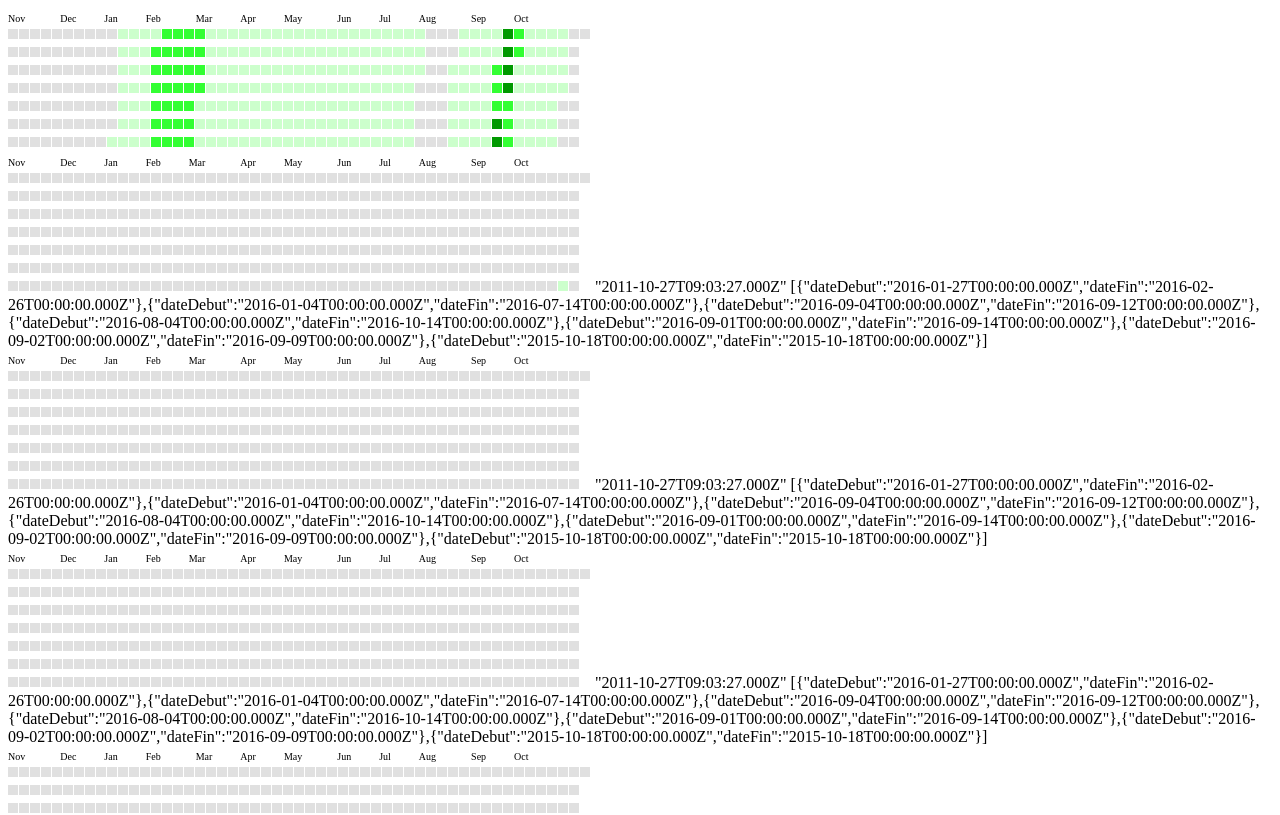
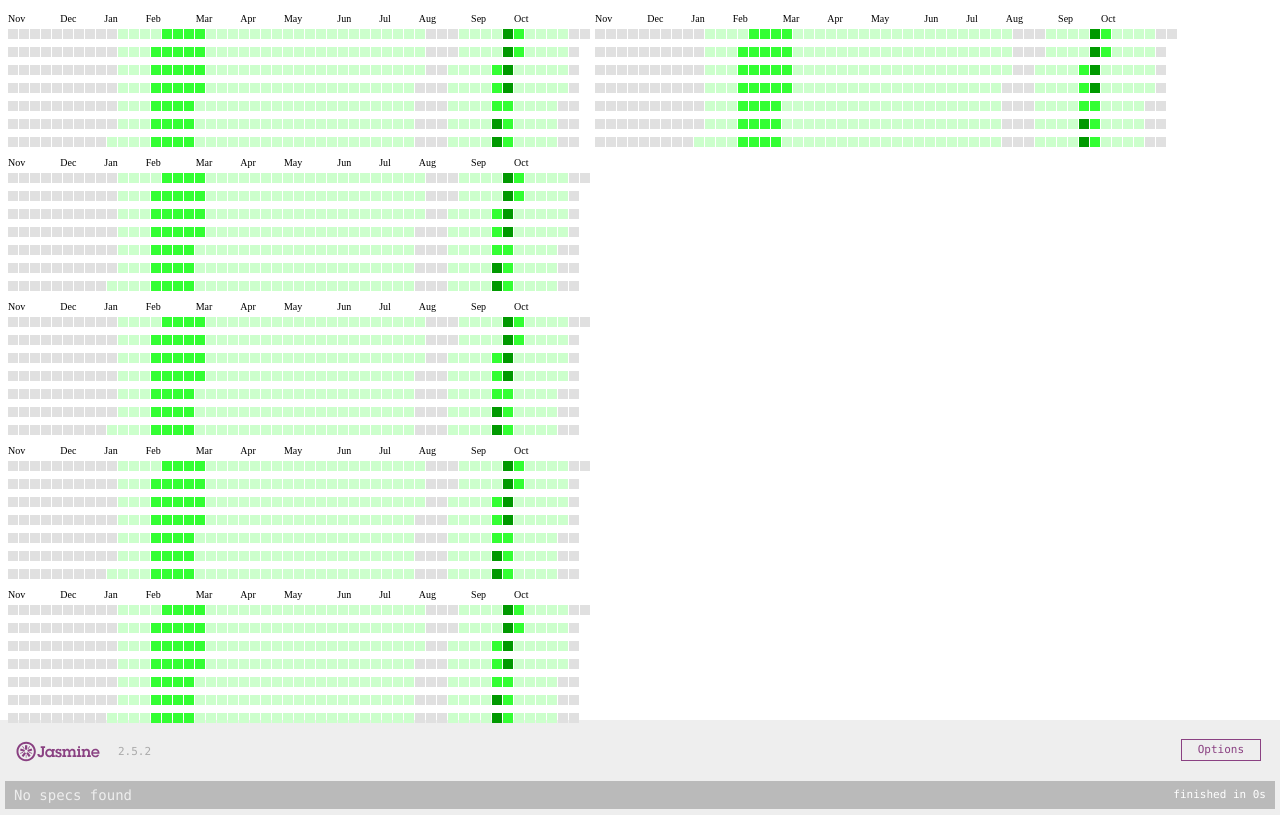
Before and after one commit to redholl0w/calendar, a plain HTML site: page test.html in a window 1280 px wide. Shown: the top 815 px of the page. Drawn offline with Linux system fonts and the light colour scheme.

Commit message:
(fix) Handle ng-repeat

```diff
--- a/js/calendar.js
+++ b/js/calendar.js
@@ -74,6 +74,7 @@ angular.module('calendar', ['config_calendar'])
                           };
 
       var tab = function(dateDepart, tab) {
+                        console.log(dateDepart);
                         console.log(tab);
                         var calendar=[];
                         init_tab(calendar);
@@ -81,8 +82,8 @@ angular.module('calendar', ['config_calendar'])
 
                           if (date.dateFin == null)
                               date.dateFin = new Date(date.dateDebut);
-                            var nbDebut = grade(dateDepart, date.dateDebut);
-                            var nbFin = grade(dateDepart, date.dateFin);
+                            var nbDebut = grade(new Date(dateDepart), new Date(date.dateDebut));
+                            var nbFin = grade(new Date(dateDepart), new Date(date.dateFin));
                             if (nbFin < nbDebut || (nbDebut === null || nbFin === null))
                                   continue;
                             if (nbDebut < 0)
@@ -102,12 +103,12 @@ angular.module('calendar', ['config_calendar'])
                       };
 
 
-      var aujd = this.start;
+      var aujd = new Date(this.start);
       aujd.setYear(aujd.getFullYear()-1);
 
       this.weeks = tab(aujd, this.data);
       this.month = fill(aujd);
-      console.log(this.month);
+      console.log(this.month);;
   }
 
 });
--- a/test.html
+++ b/test.html
@@ -18,10 +18,10 @@ angular.module('application', ['calendar']).controller('test', function ($scope)
     $scope.date = new Date();
 
     $scope.tableau = [];
-    $scope.tableau[0] = {dateDebut : new Date('2016-01-27'), dateFin : new Date('2016-02-26')};
+    $scope.tableau[0] = {dateDebut : '2016-01-27', dateFin : '2016-02-26'};
     $scope.tableau[1] = {dateDebut : new Date('2016-01-04'), dateFin : new Date('2016-07-14')};
-    $scope.tableau[2] = {dateDebut : new Date('2016-09-04'), dateFin : new Date('2016-09-12')};
-    $scope.tableau[3] = {dateDebut : new Date('2016-08-04'), dateFin : new Date('2016-10-14')};
+    $scope.tableau[2] = {dateDebut : new Date('2016-09-04'), dateFin : '2016-09-12'};
+    $scope.tableau[3] = {dateDebut : '2016-08-04', dateFin : new Date('2016-10-14')};
     $scope.tableau[4] = {dateDebut : new Date('2016-09-01'), dateFin : new Date('2016-09-14')};
     $scope.tableau[5] = {dateDebut : new Date('2016-09-02'), dateFin : new Date('2016-09-09')};
     $scope.tableau[6] = {dateDebut : new Date('2015-10-18'), dateFin : null};
@@ -36,11 +36,9 @@ angular.module('application', ['calendar']).controller('test', function ($scope)
 
         <div ng-controller='test'>
           <calendar start = 'date' data='tableau'></calendar>
-
-          <div ng-repeat="n in [42, 42, 43, 43] track by $index">
+          <calendar start = 'date' data='tableau'></calendar>
+          <div ng-repeat="n in [42, 42, 42, 42] track by $index">
             <calendar start = 'date' data='tableau'></calendar>
-            {{date}}
-            {{tableau}}
           </div>
 
 
```
Also changed, not shown: template.html (+0 -6 lines).
